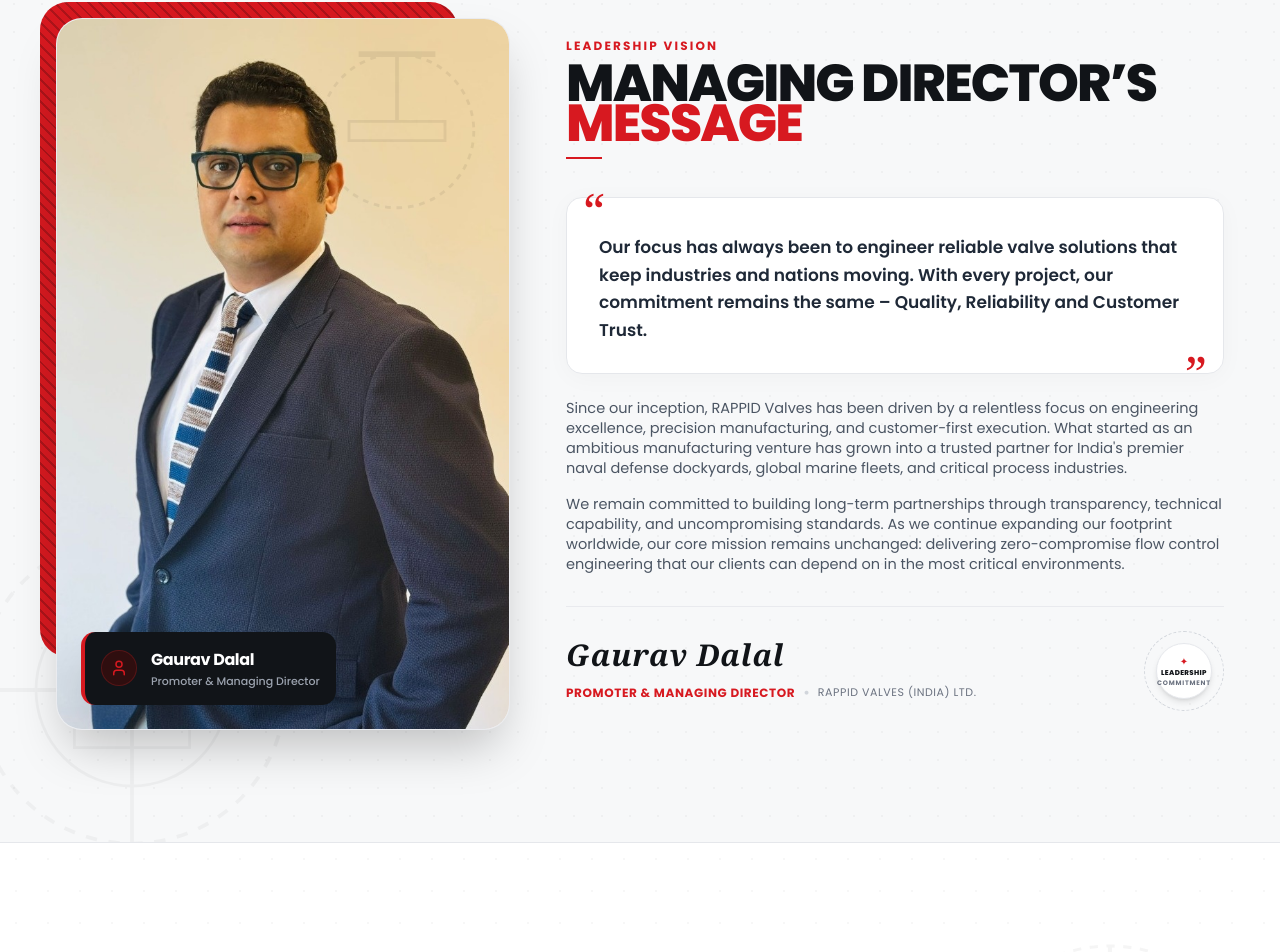
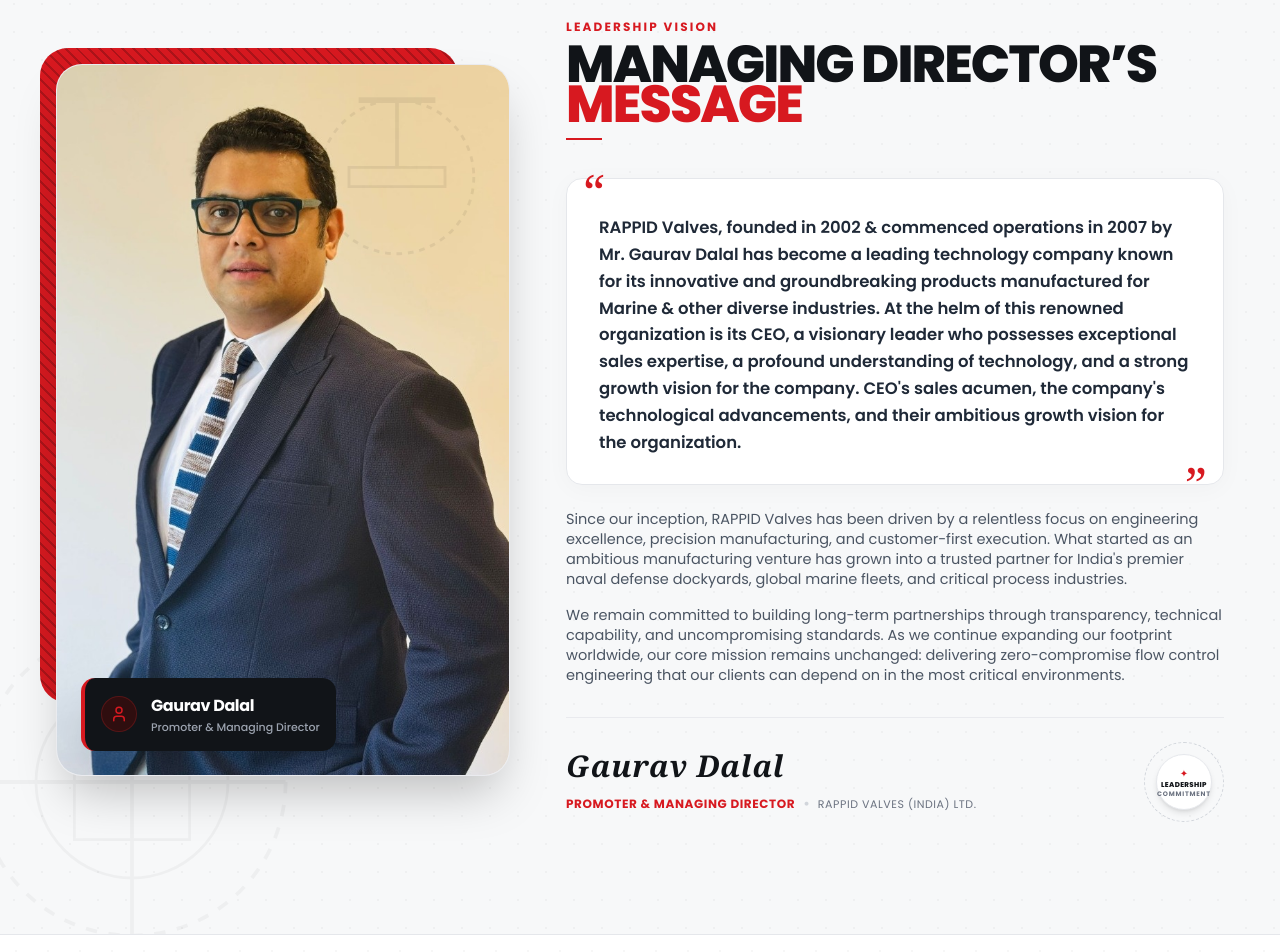
Before and after one commit to Saty-27/rapid-valves, a React (Vite) app: page / in a window 1280 px wide. Shown: the part 9311-10263 px from the top of the page. Built offline with nearby package versions, Linux system fonts and the light colour scheme; a web font is replaced by a local one.

Commit message:
feat: update managing director leadership message copy

```diff
--- a/src/components/MDMessageSection.tsx
+++ b/src/components/MDMessageSection.tsx
@@ -136,8 +136,8 @@
               </span>
 
               {/* Quote Content */}
-              <p className="font-poppins font-semibold text-sm sm:text-[16px] lg:text-[17px] text-[#1F2937] leading-relaxed pt-2 px-1">
-                Our focus has always been to engineer reliable valve solutions that keep industries and nations moving. With every project, our commitment remains the same – Quality, Reliability and Customer Trust.
+              <p className="font-poppins font-semibold text-sm sm:text-[15.5px] lg:text-[16.5px] text-[#1F2937] leading-relaxed pt-2 px-1">
+                RAPPID Valves, founded in 2002 & commenced operations in 2007 by Mr. Gaurav Dalal has become a leading technology company known for its innovative and groundbreaking products manufactured for Marine & other diverse industries. At the helm of this renowned organization is its CEO, a visionary leader who possesses exceptional sales expertise, a profound understanding of technology, and a strong growth vision for the company. CEO's sales acumen, the company's technological advancements, and their ambitious growth vision for the organization.
               </p>
 
               {/* Red Closing Quote */}
```
